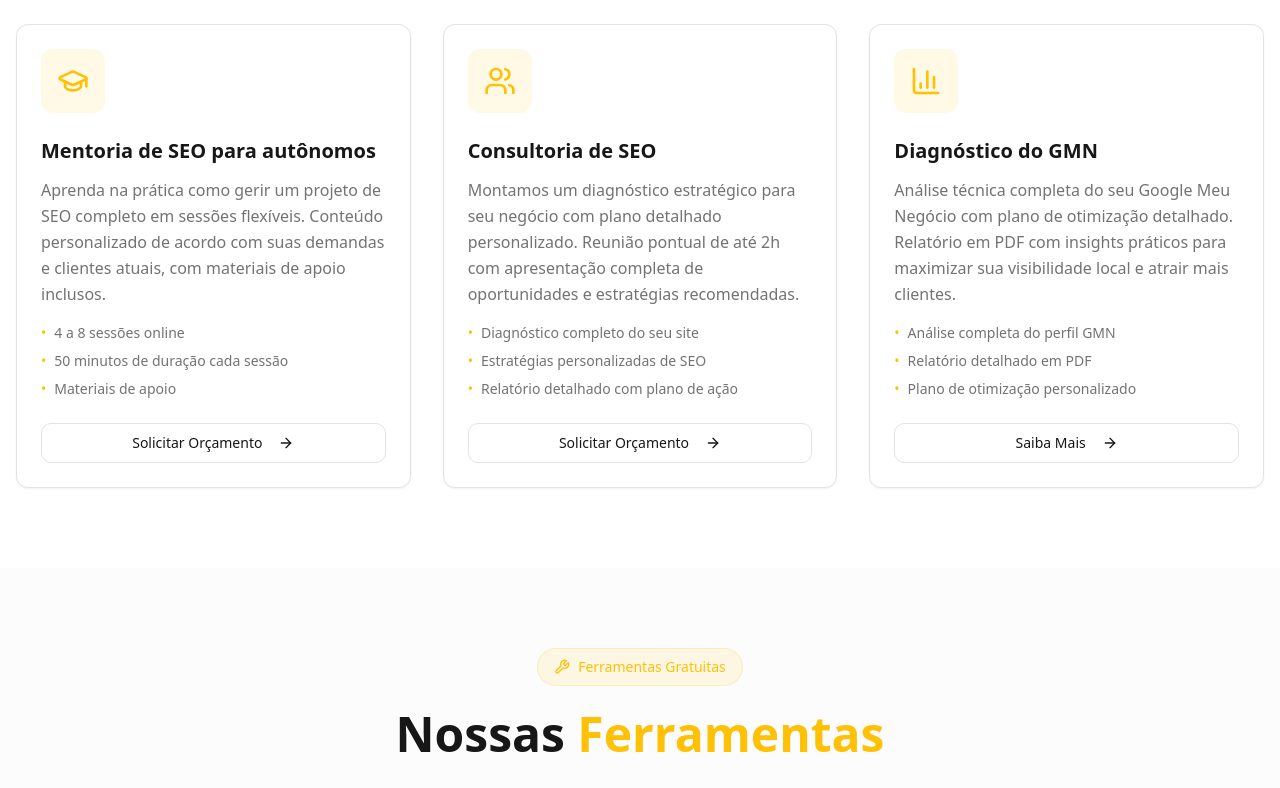
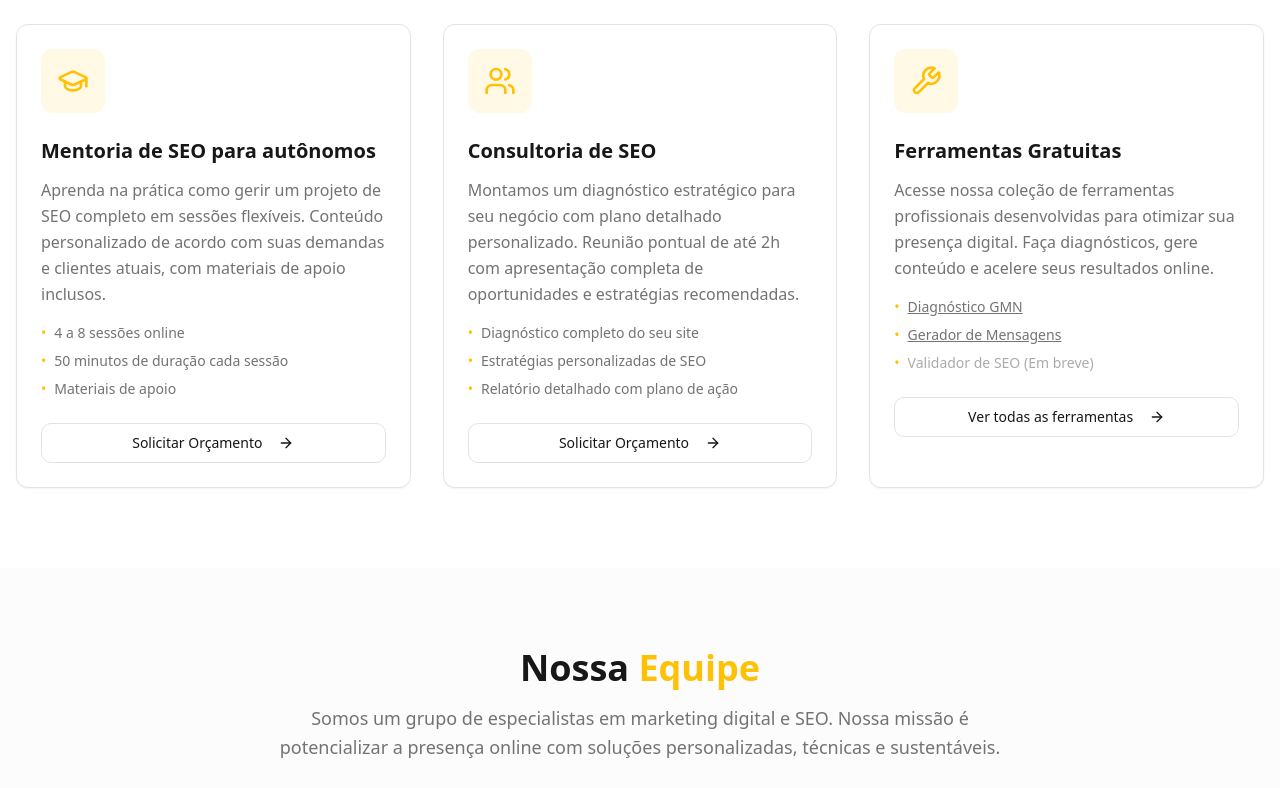
Before and after one commit to EncantosHub/site-encantos-hub, a React (Vite) app: page / in a window 1280 px wide. Shown: the part 1340-2128 px from the top of the page. Built offline with nearby package versions, Linux system fonts and the light colour scheme.

Commit message:
Refactor Home page sections

```diff
--- a/src/components/home/SolutionsSection.tsx
+++ b/src/components/home/SolutionsSection.tsx
@@ -1,7 +1,9 @@
 import { Button } from "@/components/ui/button";
 import { Card, CardContent } from "@/components/ui/card";
-import { Search, MapPin, Building2, GraduationCap, Users, BarChart3, ArrowRight } from "lucide-react";
+import { Search, MapPin, Building2, GraduationCap, Users, Wrench, ArrowRight } from "lucide-react";
+import { useNavigate } from "react-router-dom";
 const SolutionsSection = () => {
+  const navigate = useNavigate();
   const solutions = [{
     icon: Search,
     title: "Gestão de SEO para sites",
@@ -33,10 +35,14 @@ const SolutionsSection = () => {
     details: ["Diagnóstico completo do seu site", "Estratégias personalizadas de SEO", "Relatório detalhado com plano de ação"],
     cta: "whatsapp"
   }, {
-    icon: BarChart3,
-    title: "Diagnóstico do GMN",
-    description: "Análise técnica completa do seu Google Meu Negócio com plano de otimização detalhado. Relatório em PDF com insights práticos para maximizar sua visibilidade local e atrair mais clientes.",
-    details: ["Análise completa do perfil GMN", "Relatório detalhado em PDF", "Plano de otimização personalizado"],
+    icon: Wrench,
+    title: "Ferramentas Gratuitas",
+    description: "Acesse nossa coleção de ferramentas profissionais desenvolvidas para otimizar sua presença digital. Faça diagnósticos, gere conteúdo e acelere seus resultados online.",
+    details: [
+      { text: "Diagnóstico GMN", link: "/ferramentas/diagnostico-gmn" },
+      { text: "Gerador de Mensagens", link: "/ferramentas/gerador-mensagens-avaliacoes" },
+      { text: "Validador de SEO", link: null, comingSoon: true }
+    ],
     cta: "ferramentas"
   }];
   const handleCTA = (type: string) => {
@@ -76,13 +82,26 @@ const SolutionsSection = () => {
                     {solution.details.map((detail, detailIndex) => (
                       <li key={detailIndex} className="flex items-start">
                         <span className="text-brand-gold mr-2">•</span>
-                        {detail}
+                        {typeof detail === 'string' ? (
+                          detail
+                        ) : detail.link ? (
+                          <button
+                            onClick={() => navigate(detail.link)}
+                            className="text-left hover:text-brand-gold transition-colors underline"
+                          >
+                            {detail.text}
+                          </button>
+                        ) : (
+                          <span className={detail.comingSoon ? "opacity-60" : ""}>
+                            {detail.text} {detail.comingSoon && "(Em breve)"}
+                          </span>
+                        )}
                       </li>
                     ))}
                   </ul>
 
                   <Button onClick={() => handleCTA(solution.cta)} variant="outline" className="w-full group-hover:bg-brand-gold group-hover:text-brand-black group-hover:border-brand-gold transition-all">
-                    {solution.cta === "whatsapp" ? "Solicitar Orçamento" : "Saiba Mais"}
+                    {solution.cta === "whatsapp" ? "Solicitar Orçamento" : solution.title === "Ferramentas Gratuitas" ? "Ver todas as ferramentas" : "Saiba Mais"}
                     <ArrowRight size={16} className="ml-2" />
                   </Button>
                 </CardContent>
--- a/src/pages/Index.tsx
+++ b/src/pages/Index.tsx
@@ -2,7 +2,6 @@ import Header from "@/components/layout/Header";
 import Footer from "@/components/layout/Footer";
 import HeroSection from "@/components/home/HeroSection";
 import SolutionsSection from "@/components/home/SolutionsSection";
-import ToolsSection from "@/components/home/ToolsSection";
 import TeamSection from "@/components/home/TeamSection";
 import DifferentialsSection from "@/components/home/DifferentialsSection";
 import CompaniesSection from "@/components/home/CompaniesSection";
@@ -25,7 +24,6 @@ const Index = () => {
       <main>
         <HeroSection />
         <SolutionsSection />
-        <ToolsSection />
         <TeamSection />
         <DifferentialsSection />
         <CompaniesSection />
```
